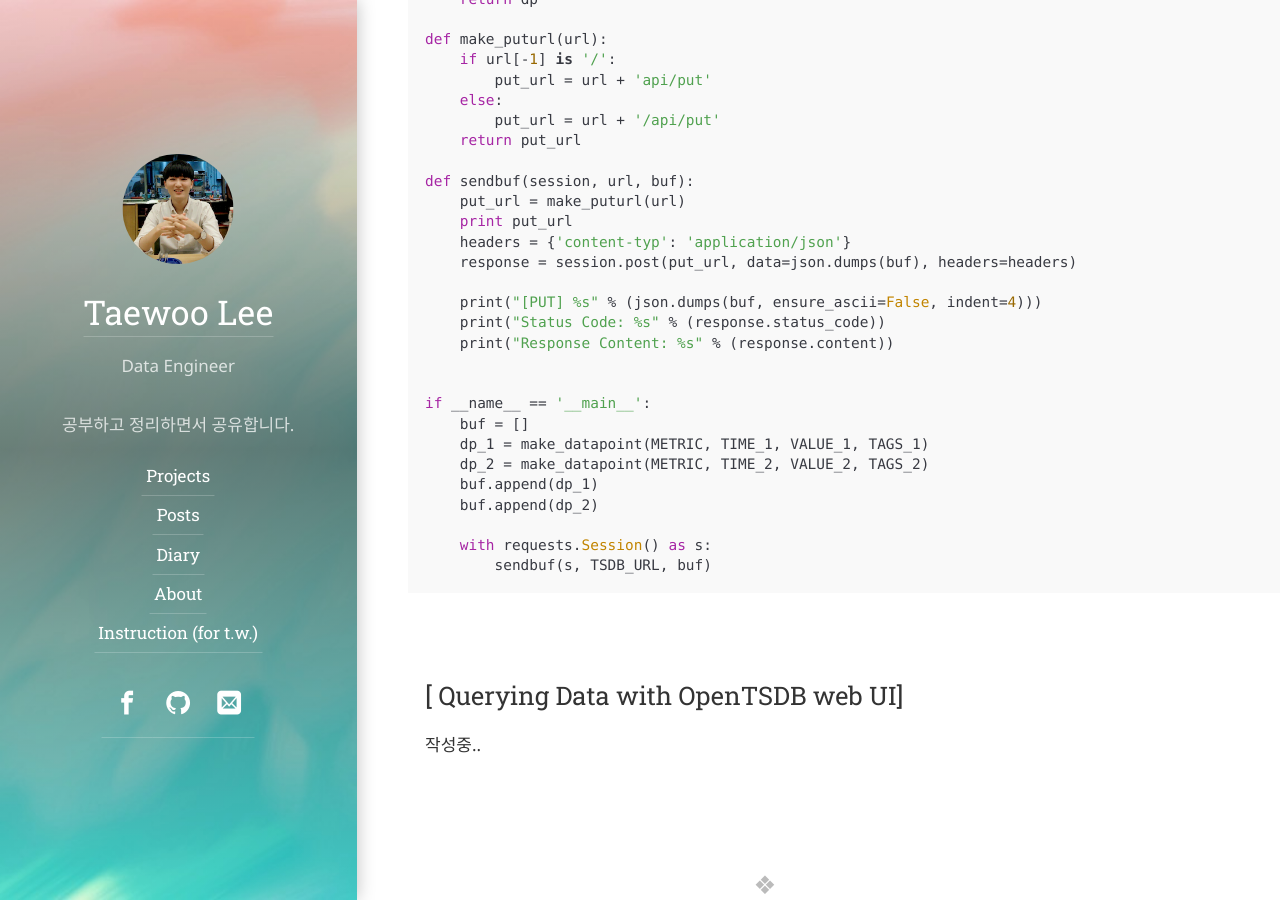
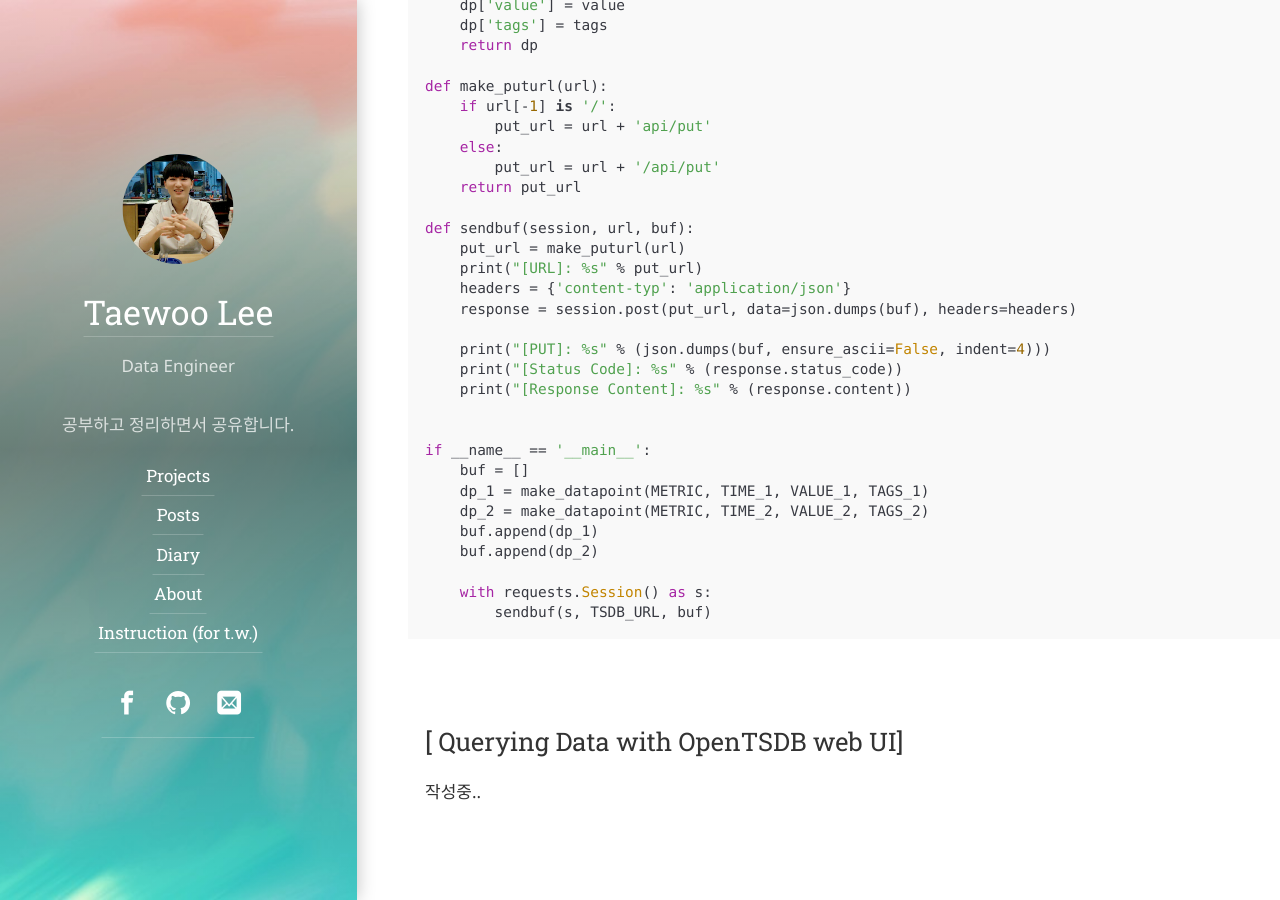
Before and after one commit to TaeWoo21/past_TaeWoo21.github.io, a Jekyll site: the page built from posts/_posts/2019-01-15-simple_opentsdb_test-posts.md, in a window 1280 px wide and 900 px high, scrolled down 1371 px. Built offline with Jekyll 4.4.1, drawn with Linux system fonts in a browser that asks for light colours; some web fonts are replaced.

Commit message:
edit post

```diff
--- a/posts/_posts/2019-01-15-simple_opentsdb_test-posts.md
+++ b/posts/_posts/2019-01-15-simple_opentsdb_test-posts.md
@@ -63,13 +61,13 @@ def make_puturl(url):
 
 def sendbuf(session, url, buf):
     put_url = make_puturl(url)
-    print put_url
+    print("[URL]: %s" % put_url)
     headers = {'content-typ': 'application/json'}
     response = session.post(put_url, data=json.dumps(buf), headers=headers)
 
-    print("[PUT] %s" % (json.dumps(buf, ensure_ascii=False, indent=4)))
-    print("Status Code: %s" % (response.status_code))
-    print("Response Content: %s" % (response.content))
+    print("[PUT]: %s" % (json.dumps(buf, ensure_ascii=False, indent=4)))
+    print("[Status Code]: %s" % (response.status_code))
+    print("[Response Content]: %s" % (response.content))
 
 
 if __name__ == '__main__':
```
Also changed, not shown: other parts of posts/_posts/2019-01-15-simple_opentsdb_test-posts.md (+1 -3 lines).
